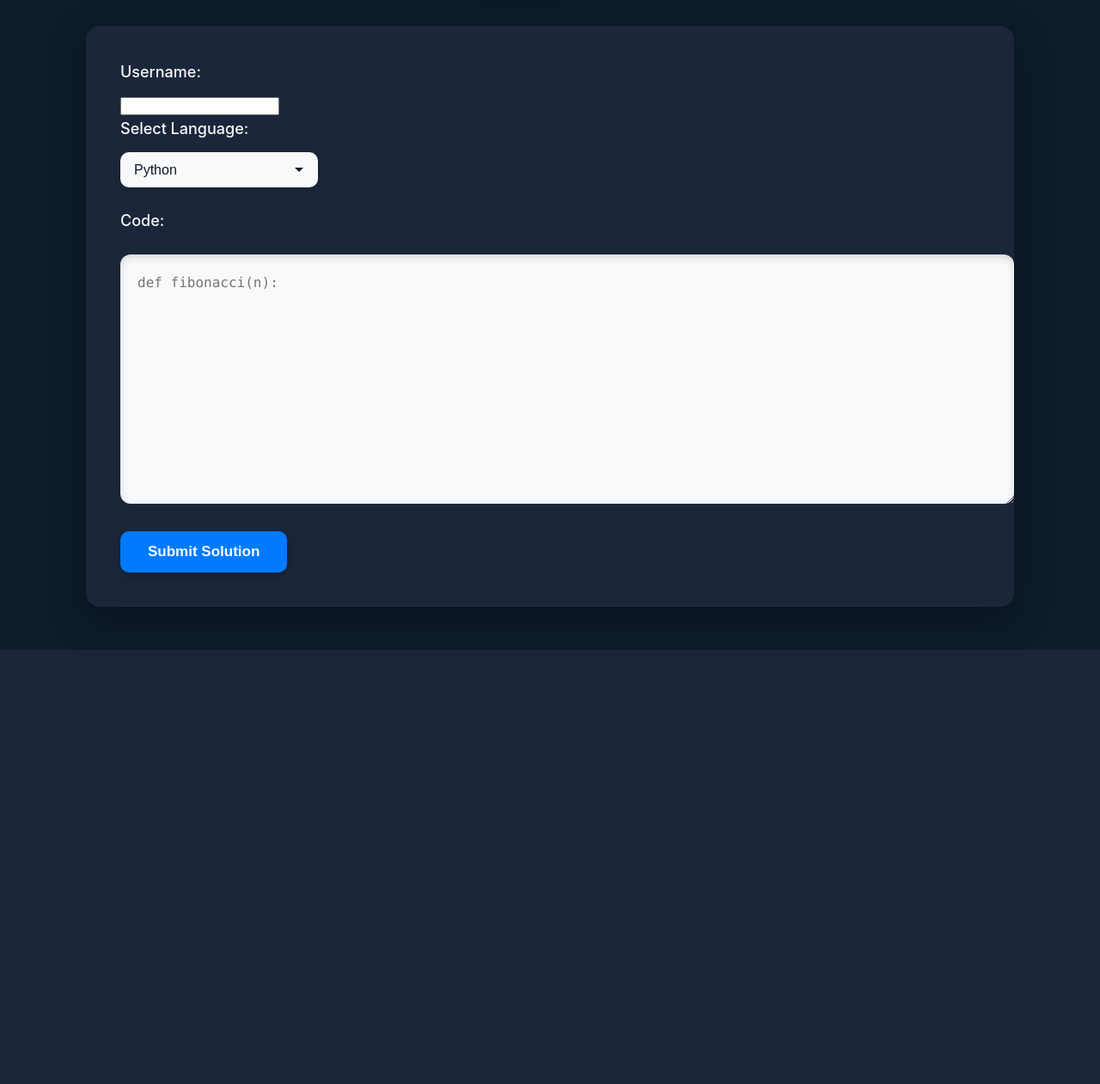
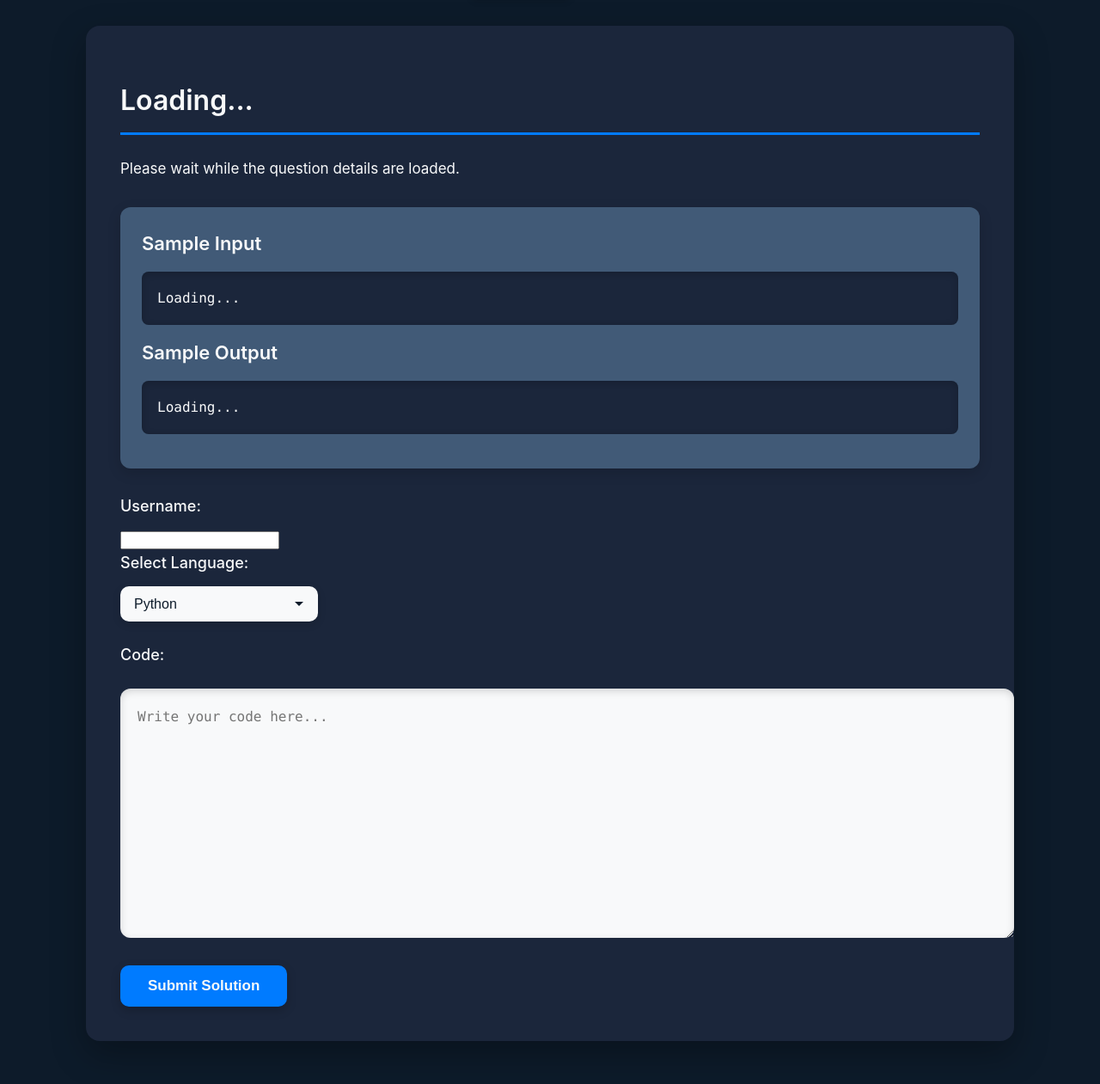
Before and after one commit to swanand11/codeGolf-acm-, a Flask app: template server/templates/sampleq.html in a window 1280 px wide. Shown: the part 93-1354 px from the top of the page at 86% size. Before the commit the page ends 849 px from the top, so only its background shows below. Run offline with Flask 3, Linux system fonts and the light colour scheme; the template is opened without the code that fills it, so the values that code supplies are empty; some libraries are stand-ins or nearby versions.

Commit message:
"dynamic updation of evaluation page"

```diff
--- a/server/templates/sampleq.html
+++ b/server/templates/sampleq.html
@@ -272,9 +272,15 @@
     </div>
 
     <div class="container">
-        <!-- Navigation and sample case sections remain unchanged -->
+    <h1 id="questionTitle">Loading...</h1>
+    <p id="questionDescription">Please wait while the question details are loaded.</p>
+    <div class="sample-case">
+        <h3>Sample Input</h3>
+        <pre id="sampleInput">Loading...</pre>
+        <h3>Sample Output</h3>
+        <pre id="sampleOutput">Loading...</pre>
+    </div>
 
-        <!-- Updated Form with Username Field -->
     <form id="codeForm">
         <div class="form-group">
             <label for="username">Username:</label>
@@ -295,36 +301,76 @@
         <div class="form-group">
             <label for="codeArea">Code:</label>
             <textarea id="codeArea" name="code"
-                          placeholder="def fibonacci(n):"
+                      placeholder="Write your code here..."
                       required spellcheck="false"></textarea>
         </div>
 
         <button type="submit">Submit Solution</button>
     </form>
 
-        <!-- Result Display -->
     <div id="result" class="result-box"></div>
-
-        <!-- Existing navigation buttons -->
 </div>
 
     <!-- Integrated Script -->
     <script>
+        document.addEventListener('DOMContentLoaded', async () => {
+            // Get the question ID from the URL
+            const urlParams = new URLSearchParams(window.location.search);
+            const questionId = urlParams.get('id');
+
+            if (!questionId) {
+                alert('No question ID provided!');
+                return;
+            }
+
+            let question = null;
+
+            try {
+                // Fetch the question data from the JSON file
+                const response = await fetch('../questions.json'); // Adjust the path if needed
+                const questions = await response.json();
+
+                // Find the question with the matching ID
+                question = questions.find(q => q.id === parseInt(questionId));
+                if (!question) {
+                    alert('Question not found!');
+                    return;
+                }
+
+                // Populate the page with the question details
+                document.title = question.title; // Update the page title
+                document.getElementById('questionTitle').textContent = question.title;
+                document.getElementById('questionDescription').textContent = question.description;
+                document.getElementById('sampleInput').textContent = question.sample_input;
+                document.getElementById('sampleOutput').textContent = question.sample_output;
+
+            } catch (error) {
+                console.error('Error loading question:', error);
+            }
+
+            // Handle form submission
             const form = document.getElementById('codeForm');
             const resultDiv = document.getElementById('result');
-        const expectedOutput = [0, 1, 1, 2, 3, 5]; // For n=6
 
             form.addEventListener('submit', async (e) => {
                 e.preventDefault();
 
+                if (!question) {
+                    alert('Question data is not loaded yet!');
+                    return;
+                }
+
+                // Collect form data
                 const formData = {
                     username: document.getElementById('username').value,
                     code: document.getElementById('codeArea').value,
                     language: document.getElementById('languageSelect').value,
-                expected_output: expectedOutput
+                    question_id: question.id, // Include the question ID
+                    expected_output: question.sample_output // Include the expected output
                 };
 
                 try {
+                    // Send the data to the backend for evaluation
                     const response = await fetch('http://localhost:5000/evaluate_code', {
                         method: 'POST',
                         headers: { 'Content-Type': 'application/json' },
@@ -333,11 +379,11 @@
 
                     const data = await response.json();
 
-                // Display results with styling
+                    // Display the evaluation results
                     resultDiv.className = data.correct ? 'success' : 'error';
-                resultDiv.innerHTML = data.correct ?
-                    `✅ Correct! ${data.message}` :
-                    `❌ Error: ${data.message}<br>
+                    resultDiv.innerHTML = data.correct
+                        ? `✅ Correct! ${data.message}`
+                        : `❌ Error: ${data.message}<br>
                            Your output: ${data.output || 'none'}<br>
                            Expected: ${data.expected}`;
 
@@ -346,6 +392,7 @@
                     resultDiv.innerHTML = `🚨 Network Error: ${error.message}`;
                 }
             });
+        });
     </script>
 </body>
 
```
Also changed, not shown: server/questions.json (added, +47 -0 lines), server/templates/mainpage.html (+6 -6 lines). Lines whose indentation alone changed are shown as unchanged.
